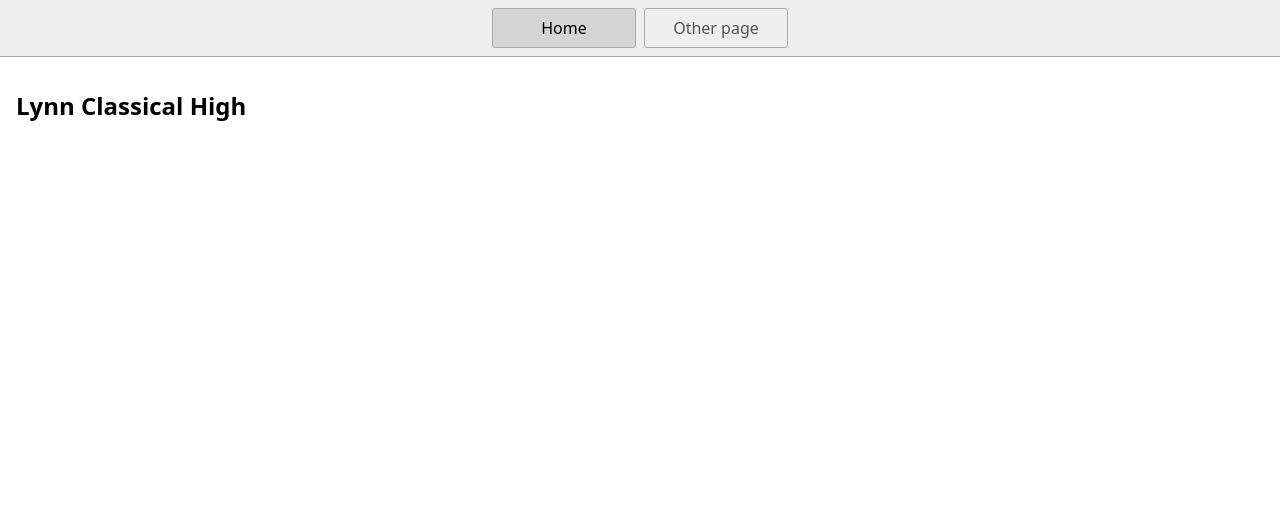
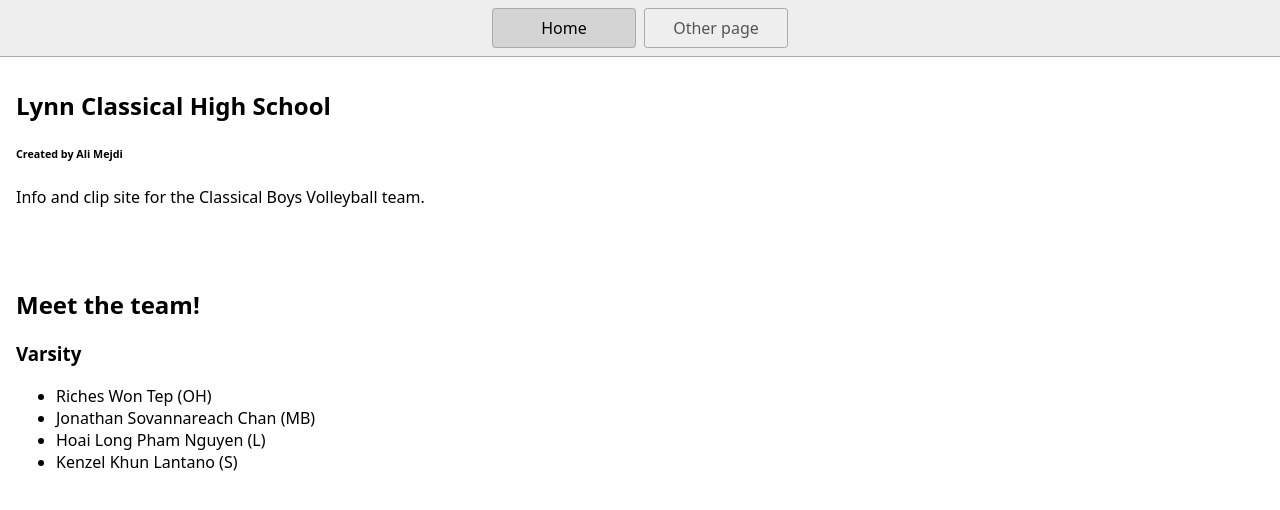
Before and after one commit to alipromaster67/stackblitz-starters-b6nwaysuu, a website: page index.html in a window 1280 px wide. Drawn offline with Linux system fonts and the light colour scheme.

Commit message:
description, created by, started "Meet the team!"

```diff
--- a/index.html
+++ b/index.html
@@ -1,8 +1,8 @@
 <!DOCTYPE html>
 <html lang="en">
   <head>
-    <title>Home</title>
-    <meta name="description" content="This is a site for the Lynn Classical Boys Volleyball team"</meta>
+    <title>Lynn Classical Boys Volleyball</title>
+    <meta name="description" content="This is a site for the Lynn Classical Boys Volleyball team"></meta>
     <meta charset="UTF-8" />
     <meta name="viewport" content="width=device-width" />
     <!--
@@ -18,7 +18,20 @@
       <a href="/page2.html">Other page</a>
     </nav>
     <main>
-      <h1>Lynn Classical High</h1>
+      <h1>Lynn Classical High School</h1>
+      <h6>Created by Ali Mejdi</h6>
+      <p> Info and clip site for the Classical Boys Volleyball team.</p>
+      <br>
+      <br>
+
+      <h2> Meet the team!</h2>
+      <h3> Varsity</h3>
+      <ul>
+        <li>Riches Won Tep (OH)</li>
+        <li>Jonathan Sovannareach Chan (MB)</li>
+        <li>Hoai Long Pham Nguyen (L)</li>
+        <li> Kenzel Khun Lantano (S)</li>
+      </ul>
     </main>
   </body>
 </html>
```
Also changed, not shown: 1 other file.
